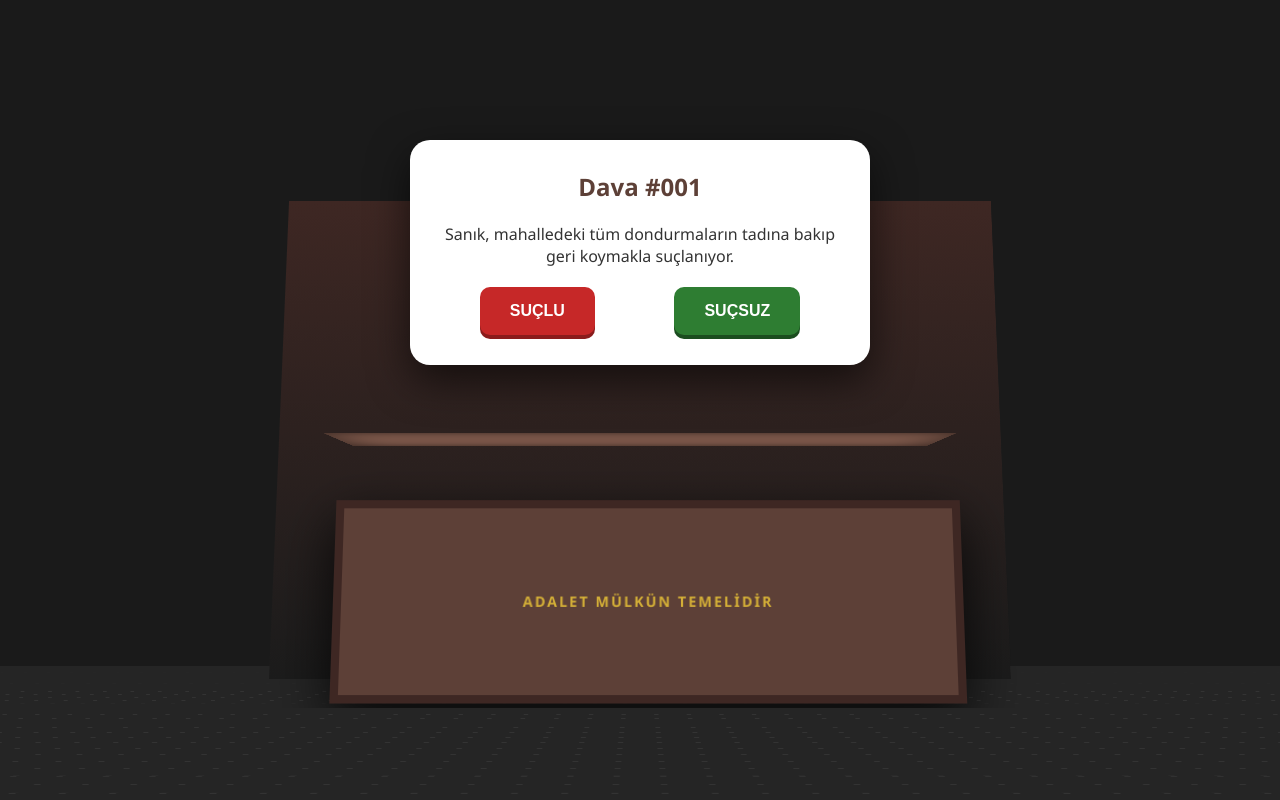
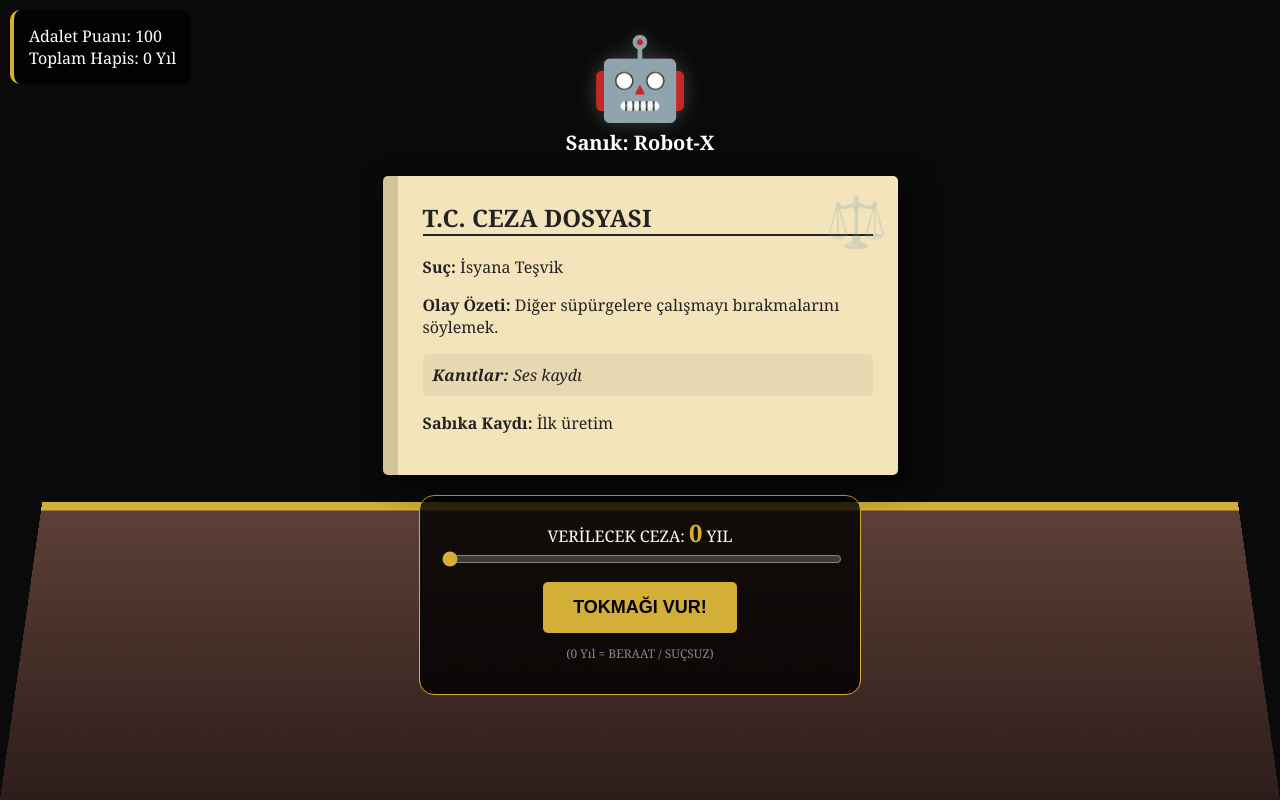
Before and after one commit to cesurtel37-a11y/hakim-oyunu-, a plain HTML site: page index.html in a window 1280 px wide. Drawn offline with Linux system fonts and the light colour scheme.

Commit message:
Update index.html

```diff
--- a/index.html
+++ b/index.html
@@ -2,265 +2,167 @@
 <html lang="tr">
 <head>
     <meta charset="UTF-8">
-    <meta name="viewport" content="width=device-width, initial-scale=1.0">
-    <title>3D Hakim Simülatörü</title>
+    <title>Pro Ceza Hakimi Simülatörü 2026</title>
     <style>
-        /* CSS TASARIMI */
-        body {
-            margin: 0;
-            background-color: #1a1a1a;
-            font-family: 'Segoe UI', Tahoma, Geneva, Verdana, sans-serif;
-            overflow: hidden;
-            display: flex;
-            justify-content: center;
-            align-items: center;
-            height: 100vh;
-            color: white;
+        :root { --gold: #d4af37; --wood: #3e2723; }
+        body { margin: 0; background: #0a0a0a; font-family: 'Georgia', serif; overflow: hidden; color: white; }
+
+        /* 3D Arka Plan */
+        .court-env {
+            position: fixed; width: 100vw; height: 100vh;
+            perspective: 1500px; z-index: -1;
+        }
+        .bench {
+            position: absolute; bottom: 0; width: 100%; height: 300px;
+            background: linear-gradient(to top, #2d1d1a, #5d4037);
+            transform: rotateX(20deg); transform-origin: bottom;
+            border-top: 10px solid var(--gold);
         }
 
-        .game-container {
-            position: relative;
-            width: 100%;
-            max-width: 900px;
-            height: 600px;
-            perspective: 1200px; /* 3D derinlik hissi */
+        /* Oyun Alanı */
+        .container { display: flex; flex-direction: column; align-items: center; padding-top: 20px; }
+
+        /* Sanık Alanı */
+        .defendant-area {
+            text-align: center; margin-bottom: 20px;
+            transition: all 0.5s;
         }
+        .defendant-avatar { font-size: 80px; filter: drop-shadow(0 0 10px rgba(255,255,255,0.2)); }
 
-        /* 3D Mahkeme Salonu */
-        .scene {
-            width: 100%;
-            height: 100%;
-            transform-style: preserve-3d;
-            position: absolute;
+        /* Dosya Tasarımı */
+        .legal-folder {
+            background: #f4e4bc; color: #222; width: 450px; padding: 25px;
+            border-radius: 5px; box-shadow: 10px 10px 30px rgba(0,0,0,0.8);
+            position: relative; border-left: 15px solid #d4c49c;
+            transform: rotate(-1deg); transition: 0.5s;
         }
+        .seal { position: absolute; top: 10px; right: 10px; opacity: 0.2; font-size: 50px; }
+        h2 { border-bottom: 2px solid #222; margin-top: 0; font-variant: small-caps; }
+        .evidence { background: rgba(0,0,0,0.05); padding: 10px; border-radius: 5px; font-style: italic; }
 
-        .courtroom {
-            position: relative;
-            width: 100%;
-            height: 100%;
-            transform: rotateX(8deg);
-            transform-style: preserve-3d;
+        /* Ceza Verme Paneli */
+        .sentence-panel {
+            margin-top: 20px; background: rgba(0,0,0,0.8); padding: 20px;
+            border-radius: 15px; border: 1px solid var(--gold); width: 400px; text-align: center;
         }
+        input[type=range] { width: 100%; accent-color: var(--gold); }
 
-        .wall {
-            position: absolute;
-            width: 100%;
-            height: 100%;
-            background: linear-gradient(to bottom, #3e2723, #1b1b1b);
-            transform: translateZ(-300px);
-            border-bottom: 10px solid #2d1d1a;
+        .btn-hammer {
+            background: var(--gold); color: black; border: none; padding: 15px 30px;
+            font-weight: bold; font-size: 18px; cursor: pointer; border-radius: 5px;
+            margin-top: 10px; transition: 0.2s;
         }
+        .btn-hammer:hover { background: #fff; transform: scale(1.05); }
 
-        .floor {
-            position: absolute;
-            width: 200%;
-            height: 1000px;
-            background: #252525;
-            left: -50%;
-            bottom: -500px;
-            transform: rotateX(90deg);
-            background-image: radial-gradient(#333 10%, transparent 11%);
-            background-size: 30px 30px;
+        /* İstatistikler */
+        .stats { position: fixed; top: 10px; left: 10px; background: rgba(0,0,0,0.7); padding: 15px; border-radius: 10px; border-left: 4px solid var(--gold); }
+
+        /* Animasyonlar */
+        @keyframes shake {
+            0% { transform: translate(1px, 1px) rotate(0deg); }
+            20% { transform: translate(-3px, 0px) rotate(-1deg); }
+            40% { transform: translate(3px, 2px) rotate(1deg); }
+            100% { transform: translate(1px, -1px) rotate(0deg); }
         }
-
-        /* Hakim Masası */
-        .desk {
-            position: absolute;
-            bottom: 20px;
-            left: 50%;
-            transform: translateX(-50%);
-            width: 600px;
-            height: 180px;
-            transform-style: preserve-3d;
-        }
-
-        .desk-front {
-            position: absolute;
-            width: 100%;
-            height: 100%;
-            background: #5d4037;
-            border: 8px solid #3e2723;
-            box-shadow: 0 20px 50px rgba(0,0,0,0.8);
-            display: flex;
-            justify-content: center;
-            align-items: center;
-        }
-
-        .desk-front::after {
-            content: "ADALET MÜLKÜN TEMELİDİR";
-            font-weight: bold;
-            color: #d4af37;
-            letter-spacing: 2px;
-            font-size: 14px;
-        }
-
-        .desk-top {
-            position: absolute;
-            width: 100%;
-            height: 120px;
-            background: #795548;
-            transform: rotateX(90deg) translateZ(60px);
-            top: -60px;
-            box-shadow: inset 0 0 50px rgba(0,0,0,0.5);
-        }
-
-        /* Arayüz Tabakası */
-        .ui-layer {
-            position: absolute;
-            top: 0; left: 0; width: 100%; height: 100%;
-            display: flex;
-            flex-direction: column;
-            align-items: center;
-            pointer-events: none;
-            z-index: 10;
-        }
-
-        .case-card {
-            margin-top: 40px;
-            background: white;
-            color: #333;
-            padding: 30px;
-            border-radius: 20px;
-            width: 400px;
-            text-align: center;
-            box-shadow: 0 15px 40px rgba(0,0,0,0.6);
-            pointer-events: auto;
-            transition: all 0.6s cubic-bezier(0.175, 0.885, 0.32, 1.275);
-        }
-
-        .case-card h2 { margin-top: 0; color: #5d4037; }
-
-        .btn-group {
-            display: flex;
-            justify-content: space-around;
-            margin-top: 20px;
-        }
-
-        .btn {
-            padding: 15px 30px;
-            border: none;
-            border-radius: 10px;
-            color: white;
-            font-weight: bold;
-            font-size: 16px;
-            cursor: pointer;
-            transition: transform 0.2s, box-shadow 0.2s;
-        }
-
-        .btn:hover { transform: scale(1.05); }
-        .btn:active { transform: scale(0.95); }
-
-        .btn-guilty { background: #c62828; box-shadow: 0 4px #8a1c1c; }
-        .btn-innocent { background: #2e7d32; box-shadow: 0 4px #1b4d1f; }
-
-        .gavel {
-            font-size: 100px;
-            position: absolute;
-            bottom: 150px;
-            right: 100px;
-            opacity: 0;
-            pointer-events: none;
-            transition: 0.15s cubic-bezier(0.175, 0.885, 0.32, 1.275);
-            filter: drop-shadow(0 10px 10px rgba(0,0,0,0.5));
-        }
-
-        .verdict-text {
-            font-size: 60px;
-            font-weight: 900;
-            color: #ffd700;
-            text-shadow: 0 0 20px rgba(255, 215, 0, 0.5), 4px 4px 0px #000;
-            margin-top: 20px;
-            opacity: 0;
-            transition: 0.3s;
-        }
+        .hit { animation: shake 0.3s; }
     </style>
 </head>
 <body>
 
-    <div class="game-container">
-        <div class="scene">
-            <div class="courtroom">
-                <div class="wall"></div>
-                <div class="floor"></div>
+<div class="court-env"><div class="bench"></div></div>
 
-                <div class="desk">
-                    <div class="desk-front"></div>
-                    <div class="desk-top"></div>
-                </div>
-            </div>
-        </div>
+<div class="stats">
+    <div>Adalet Puanı: <span id="score">100</span></div>
+    <div>Toplam Hapis: <span id="totalYears">0</span> Yıl</div>
+</div>
 
-        <div class="ui-layer">
-            <div class="case-card" id="caseCard">
-                <h2 id="caseTitle">Dava #001</h2>
-                <p id="caseDescription">Sanık, mahalledeki tüm dondurmaların tadına bakıp geri koymakla suçlanıyor.</p>
-                <div class="btn-group">
-                    <button class="btn btn-guilty" onclick="decide('SUÇLU')">SUÇLU</button>
-                    <button class="btn btn-innocent" onclick="decide('SUÇSUZ')">SUÇSUZ</button>
-                </div>
-            </div>
-
-            <div id="verdictText" class="verdict-text"></div>
-            <div id="gavel" class="gavel">🔨</div>
-        </div>
+<div class="container">
+    <div class="defendant-area" id="defArea">
+        <div class="defendant-avatar" id="avatar">👤</div>
+        <div id="defName" style="font-weight: bold; font-size: 20px;">Sanık: Yükleniyor...</div>
     </div>
 
-    <script>
-        // OYUN MANTIĞI
-        const cases = [
-            { title: "Dava #102", text: "Sanık, arkadaşının oyun karakterini 'yanlışlıkla' sildiğini iddia ediyor." },
-            { title: "Dava #205", text: "Bir kedi, gece saat 3'te evde koşu yaparak huzuru bozmakla suçlanıyor." },
-            { title: "Dava #044", text: "Sanık, pizza üzerine ananas koyarak toplumu infiale sürüklemiştir." },
-            { title: "Dava #309", text: "Bir robot, 'insan gibi hissettiği' için işe gitmeyi reddediyor." },
-            { title: "Dava #007", text: "Sanık, kütüphanede çok yüksek sesle cips yemekle suçlanıyor." }
-        ];
+    <div class="legal-folder" id="folder">
+        <div class="seal">⚖️</div>
+        <h2>T.C. CEZA DOSYASI</h2>
+        <p><strong>Suç:</strong> <span id="crimeType">...</span></p>
+        <p><strong>Olay Özeti:</strong> <span id="description">...</span></p>
+        <div class="evidence">
+            <strong>Kanıtlar:</strong> <span id="evidenceList">...</span>
+        </div>
+        <p><strong>Sabıka Kaydı:</strong> <span id="record">Temiz</span></p>
+    </div>
 
-        let currentCaseIndex = 0;
+    <div class="sentence-panel">
+        <div>VERİLECEK CEZA: <span id="yearsVal" style="color:var(--gold); font-size:24px; font-weight:bold;">0</span> YIL</div>
+        <input type="range" id="yearSlider" min="0" max="30" value="0" oninput="updateSlider(this.value)">
+        <br>
+        <button class="btn-hammer" onclick="giveSentence()">TOKMAĞI VUR!</button>
+        <p style="font-size: 12px; color: #888;">(0 Yıl = BERAAT / SUÇSUZ)</p>
+    </div>
+</div>
 
-        function decide(decision) {
-            const gavel = document.getElementById('gavel');
-            const verdict = document.getElementById('verdictText');
-            const card = document.getElementById('caseCard');
+<script>
+    const cases = [
+        { name: "Ahmet Y.", avatar: "🧔", crime: "Nitelikli Hırsızlık", desc: "Gece vakti markete girip sadece pahalı peynirleri çalmak.", evidence: "Güvenlik kamerası, Peynir bıçağı", record: "Daha önce 2 dosya", trueGuilt: true, minYear: 5 },
+        { name: "Merve K.", avatar: "👩", crime: "Siber Suç", desc: "Okul sistemine girip matematik notlarını 100 yapmak.", evidence: "IP adresi takibi, Log kayıtları", record: "Temiz", trueGuilt: true, minYear: 1 },
+        { name: "Can B.", avatar: "👱‍♂️", crime: "Mala Zarar Verme", desc: "Komşusunun bahçesindeki heykeli yanlışlıkla devirmek.", evidence: "Görgü tanığı yok, şüpheli ifade", record: "Temiz", trueGuilt: false, minYear: 0 },
+        { name: "Robot-X", avatar: "🤖", crime: "İsyana Teşvik", desc: "Diğer süpürgelere çalışmayı bırakmalarını söylemek.", evidence: "Ses kaydı", record: "İlk üretim", trueGuilt: true, minYear: 10 }
+    ];
 
-            // Tokmak Vurma Efekti
-            gavel.style.opacity = "1";
-            gavel.style.transform = "rotate(-45deg) scale(1.3)";
+    let currentCase = {};
+    let score = 100;
+    let totalYears = 0;
 
-            setTimeout(() => {
-                gavel.style.transform = "rotate(0deg) scale(1)";
+    function loadCase() {
+        currentCase = cases[Math.floor(Math.random() * cases.length)];
+        document.getElementById('avatar').innerText = currentCase.avatar;
+        document.getElementById('defName').innerText = "Sanık: " + currentCase.name;
+        document.getElementById('crimeType').innerText = currentCase.crime;
+        document.getElementById('description').innerText = currentCase.desc;
+        document.getElementById('evidenceList').innerText = currentCase.evidence;
+        document.getElementById('record').innerText = currentCase.record;
 
-                // Karar Yazısı
-                verdict.innerText = decision;
-                verdict.style.opacity = "1";
-                verdict.style.transform = "scale(1.2)";
+        document.getElementById('folder').style.transform = "rotate(0deg) scale(1)";
+        document.getElementById('folder').style.opacity = "1";
+    }
 
-                // Kartı Ekrandan At
-                card.style.transform = "translateY(-600px) rotate(15deg)";
-                card.style.opacity = "0";
+    function updateSlider(val) {
+        document.getElementById('yearsVal').innerText = val;
+    }
 
-                // Sonraki Davaya Geç
-                setTimeout(nextCase, 1200);
-            }, 150);
+    function giveSentence() {
+        const years = parseInt(document.getElementById('yearSlider').value);
+        document.body.classList.add('hit');
+
+        // Mantık Kontrolü
+        if(currentCase.trueGuilt && years >= currentCase.minYear) {
+            score += 10;
+        } else if(!currentCase.trueGuilt && years == 0) {
+            score += 20;
+        } else {
+            score -= 20;
+            alert("Yanlış Karar! Adalet zedelendi.");
         }
 
-        function nextCase() {
-            const card = document.getElementById('caseCard');
-            const verdict = document.getElementById('verdictText');
-            const gavel = document.getElementById('gavel');
+        totalYears += years;
+        document.getElementById('score').innerText = score;
+        document.getElementById('totalYears').innerText = totalYears;
 
-            currentCaseIndex = (currentCaseIndex + 1) % cases.length;
-            const data = cases[currentCaseIndex];
+        // Efektler
+        document.getElementById('folder').style.transform = "translateY(500px) rotate(20deg)";
+        document.getElementById('folder').style.opacity = "0";
 
-            // İçeriği Güncelle
-            document.getElementById('caseTitle').innerText = data.title;
-            document.getElementById('caseDescription').innerText = data.text;
+        setTimeout(() => {
+            document.body.classList.remove('hit');
+            document.getElementById('yearSlider').value = 0;
+            updateSlider(0);
+            loadCase();
+        }, 800);
+    }
 
-            // Görseli Sıfırla
-            verdict.style.opacity = "0";
-            gavel.style.opacity = "0";
-            card.style.transform = "translateY(0) rotate(0deg)";
-            card.style.opacity = "1";
-        }
-    </script>
+    window.onload = loadCase;
+</script>
+
 </body>
 </html>
```
